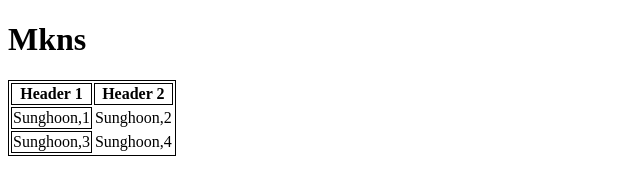
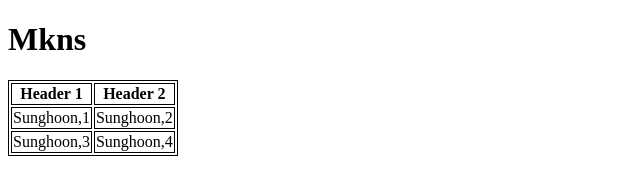
Before and after one commit to JillianneLirazan/hoon, a plain HTML site: page index.html in a window 1280 px wide. Shown: the whole page, without its empty margins (0-640 px from the left). Drawn offline with Linux system fonts and the light colour scheme.

Commit message:
Update index.html

```diff
--- a/index.html
+++ b/index.html
@@ -17,11 +17,11 @@
 		</tr>
 		<tr>
 		        <td style="border-style: solid; border-width: 1px; border-color: black;">Sunghoon,1</td>
-		        <td style="border-style: solid: border-width: 1px; border-color: black;">Sunghoon,2</td>
+		        <td style="border-style: solid; border-width: 1px; border-color: black;">Sunghoon,2</td>
 		</tr>
 		<tr>
 			<td style="border-style: solid; border-width: 1px; border-color: black;">Sunghoon,3</td>
-		        <td style="border-style: solid: border-width: 1px; border-color: black;">Sunghoon,4</td>
+		        <td style="border-style: solid; border-width: 1px; border-color: black;">Sunghoon,4</td>
 		</tr>
 	</table>
 
```
